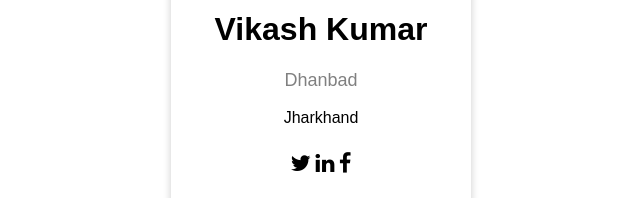
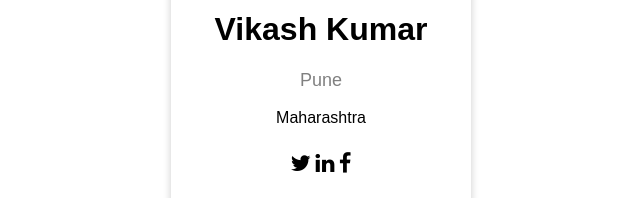
Before and after one commit to vikashpc02/digital-card-1, a plain HTML site: page index.html in a window 1280 px wide. Shown: the part 484-682 px from the top of the page, 319-959 px from the left. Drawn offline with Linux system fonts and the light colour scheme.

Commit message:
Add files via upload

```diff
--- a/index.html
+++ b/index.html
@@ -50,8 +50,8 @@
     <div class="card">
        <img src="./image.jpg" alt="Vikash" style="width: 100%" />
       <h1>Vikash Kumar</h1>
-      <p class="title">Dhanbad</p>
-      <p>Jharkhand</p>
+      <p class="title">Pune</p>
+      <p>Maharashtra</p>
       <div style="margin: 24px 0">
         <a href="https://x.com/VIKASHK94414172"
           ><i class="fa fa-twitter"></i
```
